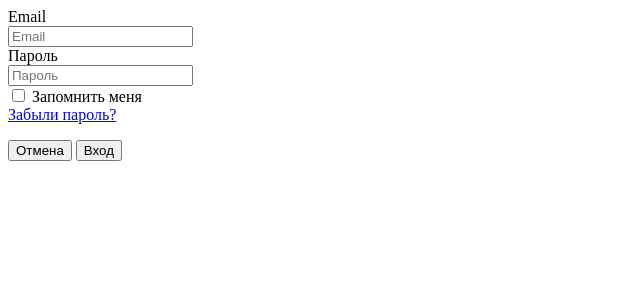
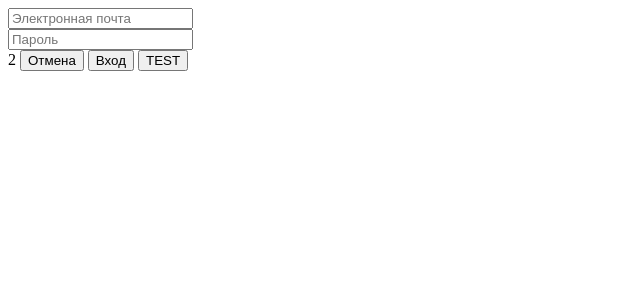
Before and after one commit to PerminovMA/eworld, a Django app: template apps/profiles/templates/profiles/authorization_modal.html in a window 1280 px wide. Shown: the top 300 px of the page, without its empty margins (0-640 px from the left). Run offline with Django 3.2, Linux system fonts and the light colour scheme; the template is opened without the code that fills it: values that come from a table or form of the project are taken from there, others are empty; parts of the project's set-up code (start-up, migrations or seed data) failed here and were passed over.

Commit message:
Unfinished added universal modal controller

```diff
--- a/apps/eworld/static/eworld/js/angular/eworld_module.js
+++ b/apps/eworld/static/eworld/js/angular/eworld_module.js
@@ -4,11 +4,48 @@
 
 var app = angular.module('eworld_base_module', []);
 
-app.config(function ($interpolateProvider) {
+app.config(function ($interpolateProvider, $httpProvider) {
     //allow django templates and angular to co-exist
     $interpolateProvider.startSymbol('[[');
     $interpolateProvider.endSymbol(']]');
+
+    $httpProvider.defaults.xsrfCookieName = 'csrftoken';
+    $httpProvider.defaults.xsrfHeaderName = 'X-CSRFToken';
+    $httpProvider.defaults.headers.post['Content-Type'] = 'application/x-www-form-urlencoded';
 });
+
+app.controller(
+    "AuthorizationController",
+    function ($scope, $http) {
+        $scope.namee = "Mihail";
+
+        $scope.testFunction = function () {
+            alert("asd");
+        }
+
+        $scope.submit = function () {
+
+            //alert($scope.email + " " + $scope.password);
+
+            //$httpProvider.defaults.xsrfCookieName = 'csrftoken';
+            //$httpProvider.defaults.xsrfHeaderName = 'X-CSRFToken';
+
+            $http({method: "POST", url: "profile/authorization"}).
+                success(function (data, status) {
+                    $scope.status = status;
+                    $scope.data = data;
+                    console.log("SUCCESS");
+                    alert(status + " " + data);
+                }).
+                error(function (data, status) {
+                    $scope.data = data || "Request failed";
+                    $scope.status = status;
+                    console.log("ERROR");
+                    alert(status + " " + data);
+                });
+        };
+    });
+
 
 // URLs config
 //app.constant("urls", {edit_campaign_url: "/control_panel/edit_campaign/"});
--- a/apps/eworld/templates/eworld/base_template.html
+++ b/apps/eworld/templates/eworld/base_template.html
@@ -71,7 +71,8 @@
     <script type='text/javascript' src='{% static "js/slick.min.js" %}'></script>
     <script type='text/javascript' src='{% static "js/main.js" %}'></script>
 
-    <script src="{% static 'js/angularjs/1.0.6/angular.min.js' %}"></script>
+    <script src="{% static 'js/angularjs/1.4.1/angular.min.js' %}"></script>
     <script src="{% static 'eworld/js/angular/eworld_module.js' %}"></script>
 {% endblock %}
+
 </html>
--- a/apps/eworld/templates/eworld/index.html
+++ b/apps/eworld/templates/eworld/index.html
@@ -77,7 +77,7 @@
                 </div>
                 <div class="col-lg-5 col-md-5 col-sm-12 col-xs-12 col-lg-pull-2 col-md-pull-2 text-right">
 
-                <a href="#" class="btn btn-outline btn-lg inverse">Регистрация</a>
+                <a href="{% url 'profile:registration' %}" class="btn btn-outline btn-lg inverse">Регистрация</a>
                 <a href="{% url 'profile:authorization' %}" class="btn btn-outline btn-lg inverse" data-toggle="modal" data-target="#login_modal">Вход</a>
 
                 <!-- Modal HTML -->
--- /dev/null
+++ b/apps/profiles/static/profiles/AuthorizationController.js
@@ -0,0 +1,5 @@
+app.controller(
+    "AuthorizationController",
+    function ($scope) {
+        $scope.namee = "Mihail";
+    });
--- a/apps/profiles/templates/profiles/authorization_modal.html
+++ b/apps/profiles/templates/profiles/authorization_modal.html
@@ -1,44 +1,51 @@
-<!-- <form method="POST" class="" action="{% url 'profile:authorization' %}"> {% csrf_token %}
-    {{ form }}
-    <div class="">
-        <button type="submit" class="btn btn-default btn-lg" data-toggle="modal" data-target="#myRegisterOk">Зарегистрироваться</button>
-    </div>
-</form> -->
+{% load staticfiles extra_filters %}
 
-<div class="modal-content">
+<html ng-app="eworld_base_module">
+
+<div class="modal-content" ng-controller="AuthorizationController">
     <div class="modal-body">
-        <form class="form-horizontal">
-            <div class="form-group">
-                <label for="inputEmail3" class="col-sm-2 control-label">Email</label>
-                <div class="col-sm-10">
-                    <input type="email" class="form-control input-lg" id="inputEmail3" placeholder="Email">
+
+        <form method="POST" class="form-horizontal" ng-submit="submit()"> {% csrf_token %}
+            {% for field in form %}
+                <div class="form-group form-group-lg">
+                    <label for="{{ field.id_for_label }}">{{ field.errors }}</label>
+                    <input ng-model="{{ field.name }}" value="{% if field.value %}{{ field.value }}{% endif %}" type="{{ field|get_field_type }}"
+                           class="form-control" name="{{ field.name }}" id="{{ field.id_for_label }}"
+                           placeholder="{{ field.help_text }}" required>
                 </div>
-            </div>
-            <div class="form-group">
-                <label for="inputPassword3" class="col-sm-2 control-label">Пароль</label>
-                <div class="col-sm-10">
-                    <input type="password" class="form-control input-lg" id="inputPassword3" placeholder="Пароль">
-                </div>
+            {% endfor %}
+
+            {#                <div class="form-group">#}
+            {#                    <div class="col-sm-offset-2 col-sm-10">#}
+            {#                        <div class="checkbox">#}
+            {#                            <label>#}
+            {#                                <input type="checkbox"> Запомнить меня [[2+2]] [[namee]]#}
+            {#                            </label>#}
+            {#                        </div>#}
+            {#                    </div>#}
+            {#                </div>#}
+            {#                <div class="form-group">#}
+            {#                    <div class="col-sm-offset-2 col-sm-10">#}
+            {#                        <a href="#">Забыли пароль?</a>#}
+            {#                    </div>#}
+            {#                </div>#}
+
+            <div class="modal-footer text-center">
+
+                [[1+1]]
+                <button type="button" class="btn btn-default" data-dismiss="modal">Отмена</button>
+                <button type="submit" id="submit" class="btn btn-default">Вход</button>
+                <button type="button" ng-click="testFunction()" class="btn btn-default">TEST</button>
             </div>
 
-            <div class="form-group">
-                <div class="col-sm-offset-2 col-sm-10">
-                    <div class="checkbox">
-                        <label>
-                            <input type="checkbox"> Запомнить меня
-                        </label>
-                    </div>
-                </div>
-            </div>
-            <div class="form-group">
-                <div class="col-sm-offset-2 col-sm-10">
-                    <a href="#">Забыли пароль?</a>
-                </div>
-            </div>
         </form>
-    </div>
-    <div class="modal-footer text-center">
-        <button type="button" class="btn btn-default" data-dismiss="modal">Отмена</button>
-        <button type="submit" class="btn btn-default" data-dismiss="modal">Вход</button>
+
     </div>
 </div>
+
+</html>
+
+<script src="{% static 'js/angularjs/1.4.1/angular.min.js' %}"></script>
+<script src="{% static 'eworld/js/angular/eworld_module.js' %}"></script>
+{#<script src="{% static 'profiles/AuthorizationController.js' %}"></script>#}
+{#<script src="{% static 'eworld/js/angular/modal_module.js' %}"></script>#}
--- a/apps/profiles/templates/profiles/registration.html
+++ b/apps/profiles/templates/profiles/registration.html
@@ -77,7 +77,7 @@
 
     <section id="content" class="">
         <header class="clearfix">
-            <h1 class="ew-icon-organizer">Регистрация [[2+2]]</h1>
+            <h1 class="ew-icon-organizer">Регистрация</h1>
             <div class="description col-lg-7 col-md-9">
             <p>Minimalist posters are encouraging us to be design idiots.</p>
             <p>A central tenet of good design is that it shouldn't be any more complicated than it needs to be, but that doesn't mean good design is inherently uncomplicated.</p>
--- a/apps/profiles/views.py
+++ b/apps/profiles/views.py
@@ -1,6 +1,7 @@
 from django.shortcuts import HttpResponse, render, Http404
 from forms import RegistrationForm, EmailAuthorizationForm
 from models import UserProfile
+from django.views.decorators.csrf import csrf_exempt
 
 
 def user_registration(request):
@@ -23,17 +24,22 @@ def user_registration(request):
         raise Http404
 
 
+# @csrf_exempt
 def user_authorization(request):
+    print "USER_AUTHORIZATION"
     if request.method == "GET":
+        print "USER_AUTHORIZATION GET"
         form = EmailAuthorizationForm()
         return render(request, 'profiles/authorization_modal.html', {"form": form})
     elif request.method == "POST":
         form = EmailAuthorizationForm(request.POST)
         if form.is_valid():
             user_obj = UserProfile.objects.get(email=form.cleaned_data.get("email"))
+            print "AUTH"
             # TODO add auth script
             return render(request, 'profiles/authorization_modal.html', {"form": form})
         else:
+            print "FORM NOT VALID"
             return render(request, 'profiles/authorization_modal.html', {"form": form})
     else:
         raise Http404
--- a/ew/settings.py
+++ b/ew/settings.py
@@ -104,7 +104,6 @@ USE_TZ = True
 STATIC_URL = '/static/'
 STATIC_ROOT = os.path.join(BASE_DIR, "static")
 STATICFILES_DIRS = (
-    # os.path.join(BASE_DIR, "static"),
     STATIC_ROOT + '/general',
 )
 
```
